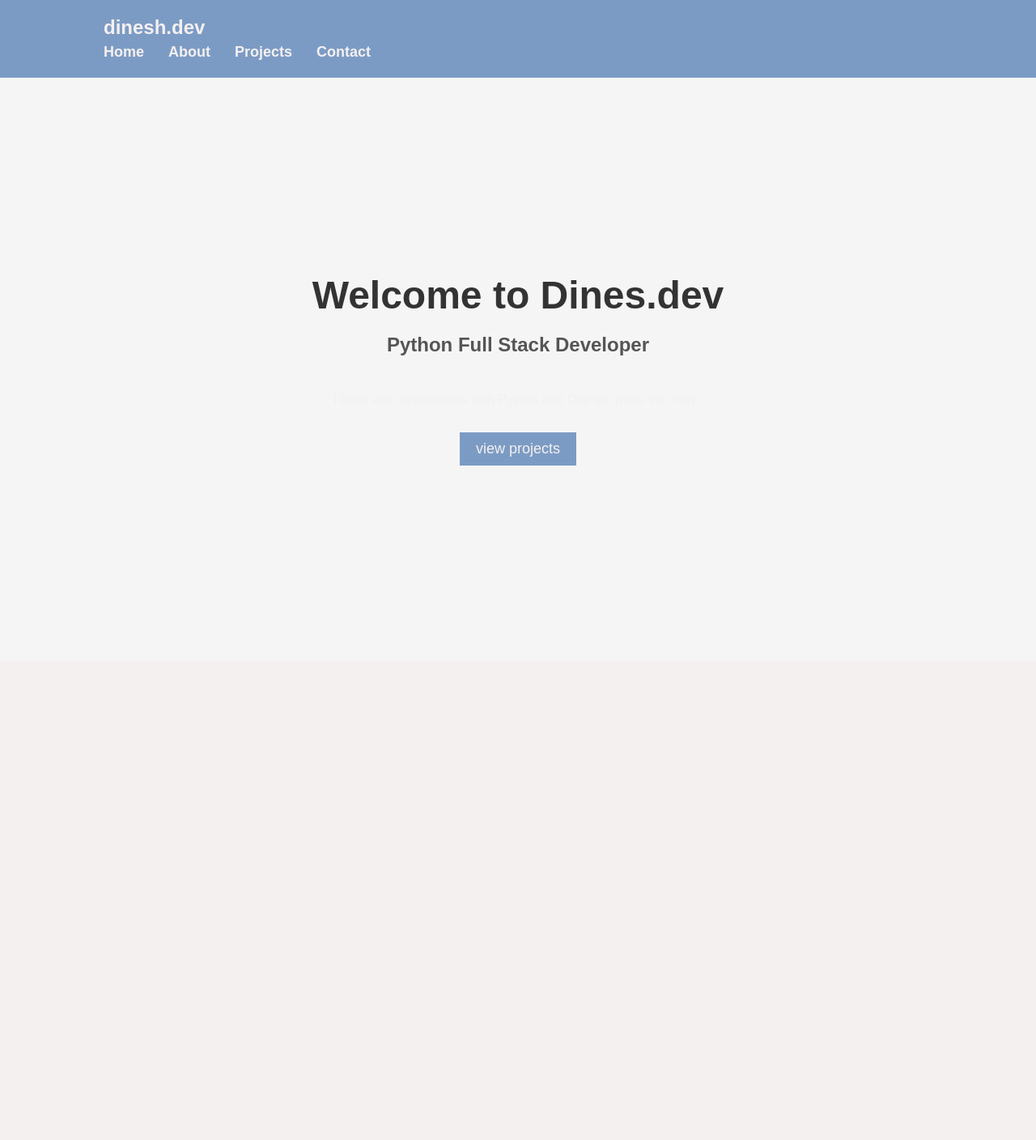
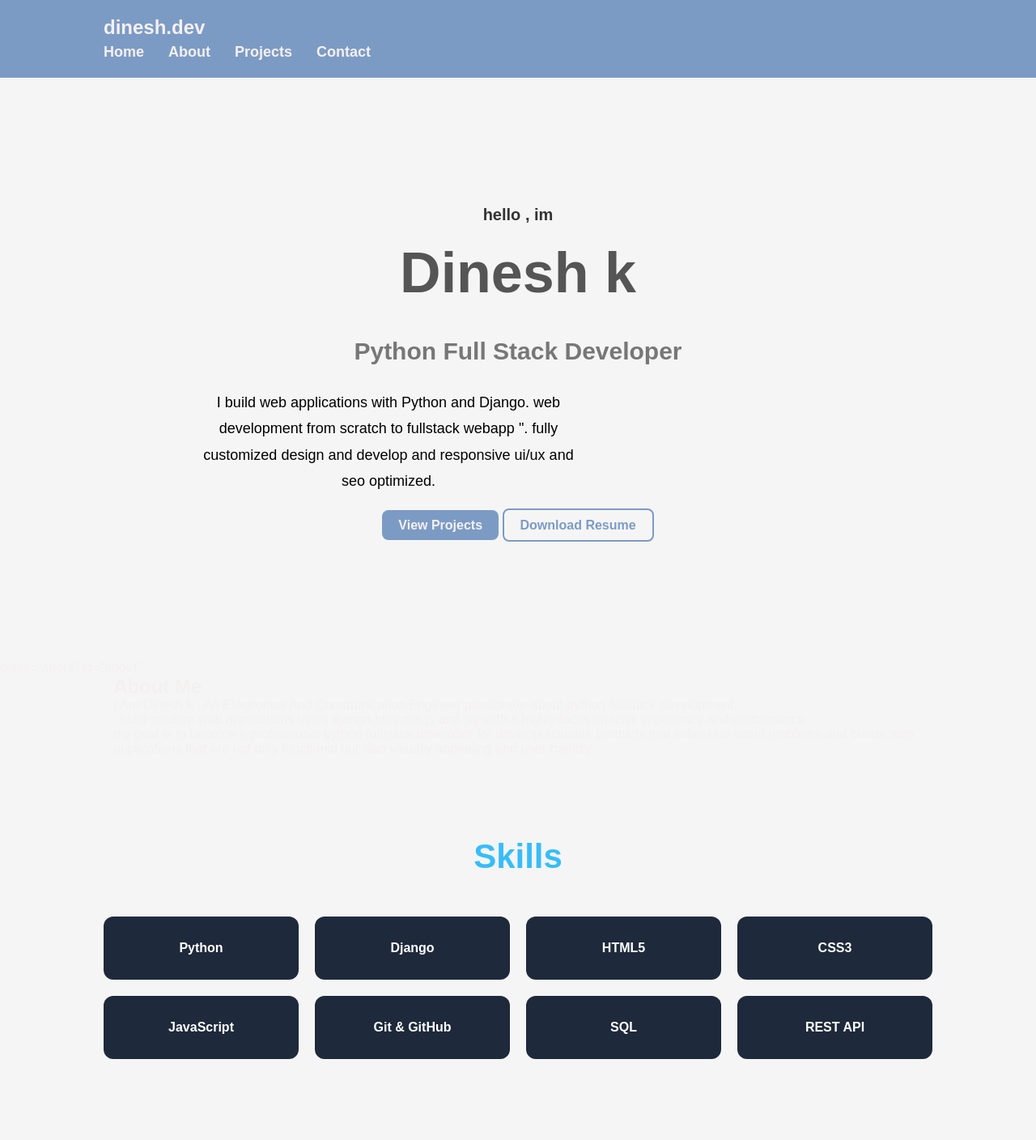
Before and after one commit to dineshmail/dinesh.dev, a Django app: page / in a window 1280 px wide. Shown: the whole page at 81% size. Before the commit the page ends 575 px from the top, so only its background shows below. Run offline with Django 5.2, Linux system fonts and the light colour scheme.

Commit message:
abot and skills section added with html and css

```diff
--- a/static/css/style.css
+++ b/static/css/style.css
@@ -43,28 +43,105 @@ body{
     justify-content: center;
     align-items: center;
     text-align: center;
+    padding: 50px;
 }
-.hero h1{
-    font-size: 48px;
+.hero-content{
+    max-width: 800px;
+}
+.hero h3{
+    font-size: 20px;
     margin-bottom: 20px;
     color: #333;
 }
-.hero h2{
-    font-size: 24px;
+.hero h1{
+    font-size: 70px;
     margin-bottom: 40px;
     color: #555;
 }
+.hero h2{
+    font-size: 30px;
+    margin-bottom: 30px;
+    color: #777;
+}
 .hero p{
+    color: black;
+    font-size: 18px;
     width: 60%;
     line-height: 1.8;
-    margin-bottom: 25px;
+    margin-bottom: 30px;
 }
-.hero button{
+.hero-buttons{
+    display: flex;
+    gap: 20px;
+    justify-content: center;
+}
+.btn-primary,
+.btn-secondary{
     padding: 10px 20px;
+    text-decoration: none;
+    font-weight: bold;
+    border-radius: 8px;
+}
+.btn-primary{
+    background-color: #7c9bc4;
+    color: hsl(0, 14%, 95%);
+}
+.btn-secondary{
+    background-color: transparent;
+    color: #7c9bc4;
+    border: 2px solid #7c9bc4;
+}
+/*about section*/
+.about{
+    padding: 100px 10%;
+    background: #111827;
+}
+.about-container{
+    max-width: 1000px;
+    margin: auto;
+}
+.about h2{
+    font-size: 42px;
+    margin-bottom: 30px;
+    text-align: center;
+    color: #38bdf8;
+}
+.about p{
+    color: #cbd5e1;
     font-size: 18px;
-    color: hsl(0, 14%, 95%);
-    background-color: #7c9bc4;
-    border: none;
-    cursor: pointer;
-    transition: background-color 0.3s ease;
+    line-height: 1.8;
+    margin-bottom: 20px;
+    text-align: center;
 }
+/* Skills Section */
+
+.skills{
+    padding:100px 10%;
+}
+
+.skills h2{
+    text-align:center;
+    font-size:42px;
+    color:#38bdf8;
+    margin-bottom:50px;
+}
+
+.skills-grid{
+    display:grid;
+    grid-template-columns:repeat(auto-fit,minmax(220px,1fr));
+    gap:20px;
+}
+
+.skill-card{
+    background:#1e293b;
+    padding:30px;
+    text-align:center;
+    border-radius:12px;
+    color:white;
+    font-weight:bold;
+    transition:0.3s;
+}
+
+.skill-card:hover{
+    transform:translateY(-5px);
+}
--- a/templates/home/index.html
+++ b/templates/home/index.html
@@ -4,11 +4,43 @@
 
 {% block content %}
 <section class="hero">
-    <h1>Welcome to Dines.dev</h1>
+    <div class="hero-content">
+    <h3>hello , im </h3>
+    <h1>Dinesh k</h1>
     <h2>Python Full Stack Developer</h2>
-    <p>I build web applications with Python and Django. more info here.</p>
-    <button>view projects</button>
+    <p>I build web applications with Python and Django. web development from scratch to fullstack webapp ". fully customized design and develop and responsive ui/ux and seo optimized.  </p>
+    <div class="hero-btn">
+        <a href="#projects" class="btn-primary">View Projects</a>
+        <a href="#Download resume" class="btn-secondary">Download Resume</a>
+    </div>
+    </div>
 </section>
+<section>class="about" id="about"
+    <div class="about-container">
+        <div class="about-text">
+            <h2>About Me</h2>
+            <p>I Am Dinesh k , An Electronics And Communication Engineer passionate about python fullstack development.</p>
+            <p>i build modern web applications using django,html,css,js and sql with a highly focus on user experience and performance.</p>
+            <p> my goal is to become a professional python fullstack developer for develop scalable products that solve real-world problems and create web applications that are not only functional but also visually appealing and user-friendly.</p>
+        </div>
+    </div>
+</section>
+<section class="skills" id="skills">
 
+    <h2>Skills</h2>
 
+    <div class="skills-grid">
+
+        <div class="skill-card">Python</div>
+        <div class="skill-card">Django</div>
+        <div class="skill-card">HTML5</div>
+        <div class="skill-card">CSS3</div>
+        <div class="skill-card">JavaScript</div>
+        <div class="skill-card">Git & GitHub</div>
+        <div class="skill-card">SQL</div>
+        <div class="skill-card">REST API</div>
+
+    </div>
+
+</section>
 {% endblock %}
```
